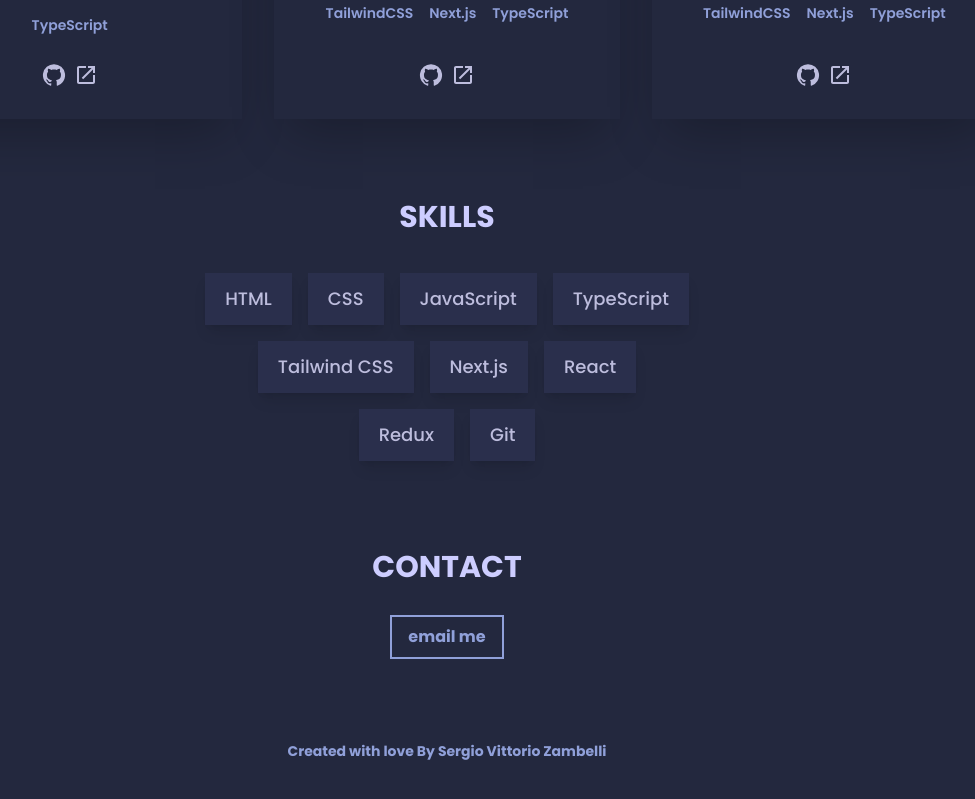
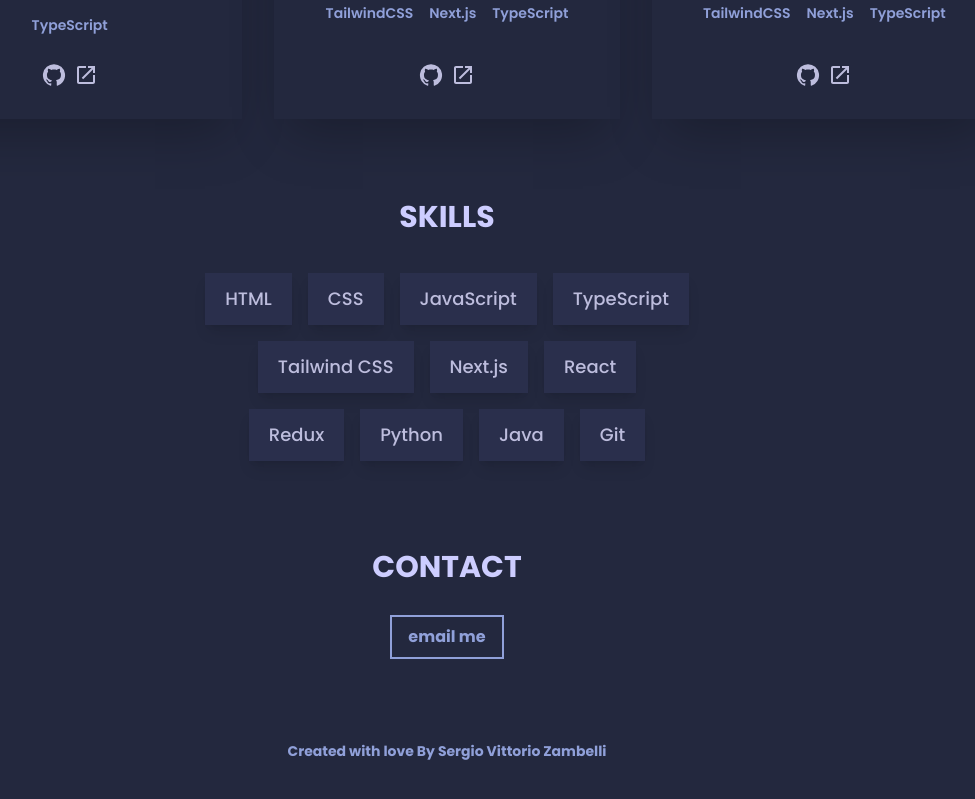
Before and after one commit to sergiovzambelli/personal-portfolio, a Next.js app: page / in a window 1280 px wide. Shown: the part 939-1738 px from the top of the page, without its empty margins (193-1168 px from the left). Built offline with nearby package versions, Linux system fonts and the light colour scheme.

Commit message:
Fix: fixed production error

```diff
--- a/src/app/not-found.tsx
+++ b/src/app/not-found.tsx
@@ -1,5 +1,4 @@
 import Footer from "@/components/Footer";
-import Header from "@/components/Header";
 import { header } from "@/portfolio";
 
 export default function NotFound() {
--- a/src/portfolio.js
+++ b/src/portfolio.js
@@ -51,6 +51,8 @@ const skills = [
   'Next.js',
   'React',
   'Redux',
+  'Python',
+  'Java',
   'Git',
 ]
 
```
